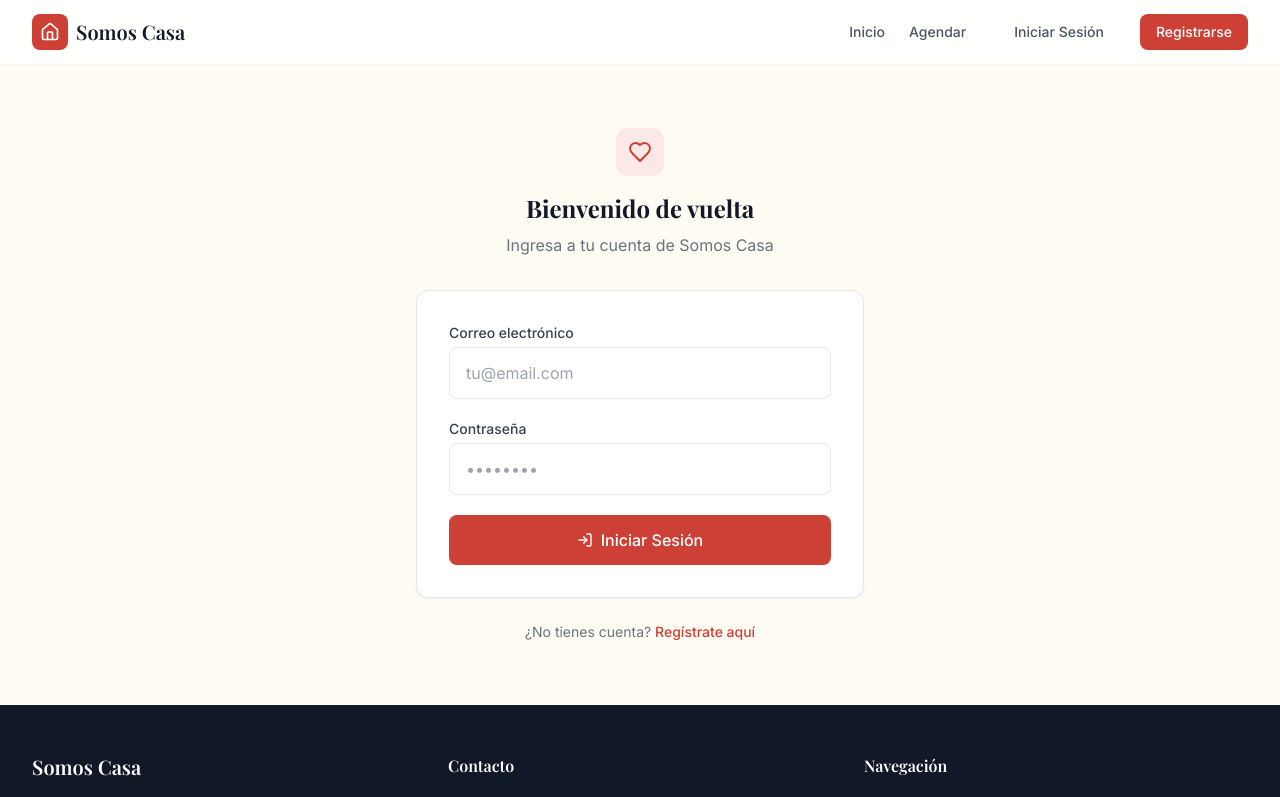
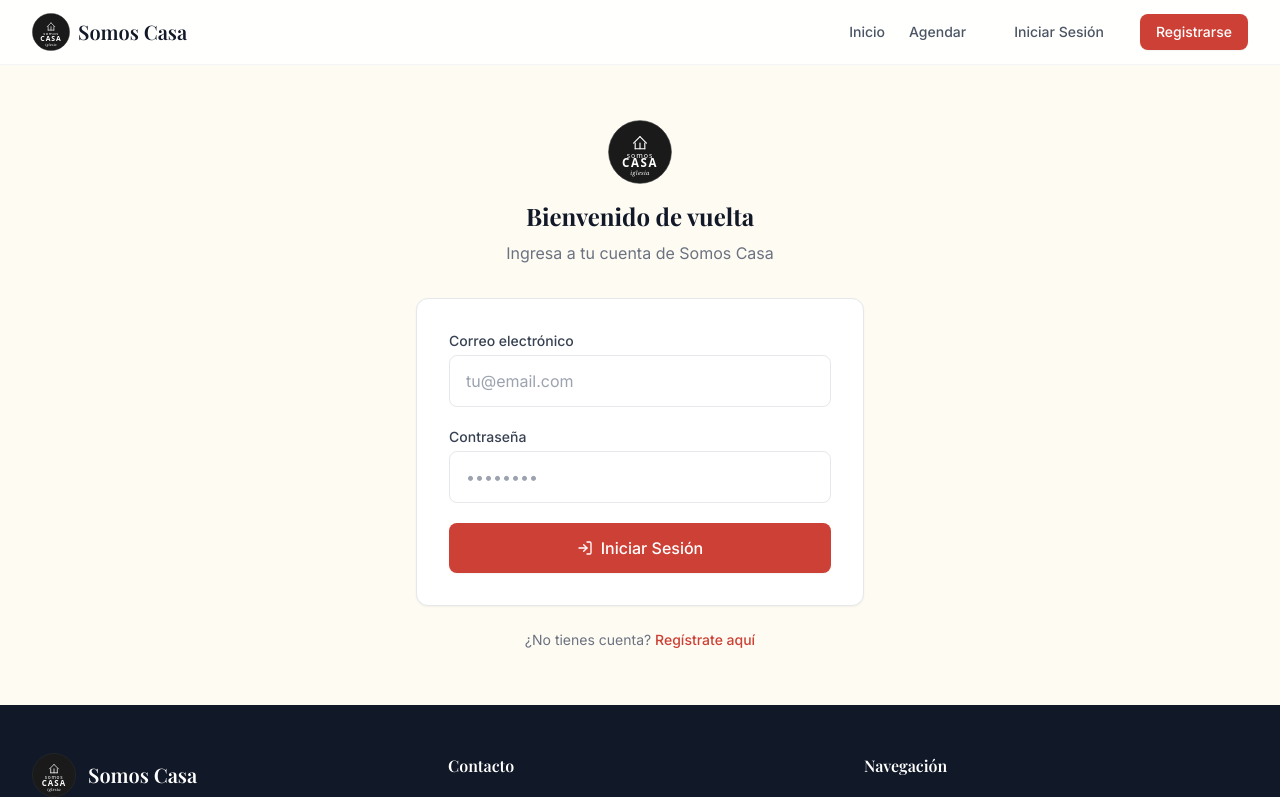
Before and after one commit to Abeldh/somos-casa, a React (Vite) app in the folder client/: page /login in a window 1280 px wide. Shown: the top 797 px of the page. Built offline with nearby package versions, Linux system fonts and the light colour scheme; no server answers.

Commit message:
feat: add Somos Casa circular logo SVG component across header, footer, admin and auth pages

```diff
--- a/client/src/components/layout/AdminLayout.jsx
+++ b/client/src/components/layout/AdminLayout.jsx
@@ -4,6 +4,7 @@ import { LayoutDashboard, Calendar, Clock, Film, LogOut, Home, Menu, X } from 'l
 import { useAuth } from '../../hooks/useAuth';
 import { useNavigate, Link } from 'react-router-dom';
 import { classNames } from '../../utils/helpers';
+import Logo from '../ui/Logo';
 
 const navItems = [
   { to: '/admin', icon: LayoutDashboard, label: 'Dashboard', end: true },
@@ -31,7 +32,10 @@ export default function AdminLayout() {
         <button onClick={() => setSidebarOpen(true)} className="p-2 text-gray-600 hover:bg-gray-100 rounded-lg">
           <Menu className="w-5 h-5" />
         </button>
-        <Link to="/" className="font-display text-lg font-semibold text-gray-900">Somos Casa</Link>
+        <Link to="/" className="flex items-center gap-2">
+          <Logo size={32} />
+          <span className="font-display text-lg font-semibold text-gray-900">Somos Casa</span>
+        </Link>
         <div className="w-9" />
       </header>
 
@@ -47,9 +51,12 @@ export default function AdminLayout() {
         sidebarOpen ? 'translate-x-0' : '-translate-x-full'
       )}>
         <div className="p-6 border-b border-gray-100 flex items-center justify-between">
-          <div>
-            <Link to="/" className="font-display text-lg font-semibold text-gray-900">Somos Casa</Link>
-            <p className="text-xs text-gray-500 mt-1">Panel Administrativo</p>
+          <div className="flex items-center gap-3">
+            <Logo size={36} />
+            <div>
+              <Link to="/" className="font-display text-base font-semibold text-gray-900">Somos Casa</Link>
+              <p className="text-xs text-gray-500">Panel Administrativo</p>
+            </div>
           </div>
           <button onClick={closeSidebar} className="lg:hidden p-1 text-gray-400 hover:text-gray-600">
             <X className="w-5 h-5" />
--- a/client/src/components/layout/Footer.jsx
+++ b/client/src/components/layout/Footer.jsx
@@ -1,4 +1,5 @@
 import { Heart, Mail, Phone, MapPin } from 'lucide-react';
+import Logo from '../ui/Logo';
 
 export default function Footer() {
   return (
@@ -6,7 +7,10 @@ export default function Footer() {
       <div className="max-w-7xl mx-auto px-4 sm:px-6 lg:px-8 py-12">
         <div className="grid grid-cols-1 md:grid-cols-3 gap-8">
           <div>
-            <h3 className="font-display text-xl font-semibold text-white mb-4">Somos Casa</h3>
+            <div className="flex items-center gap-3 mb-4">
+              <Logo size={44} />
+              <h3 className="font-display text-xl font-semibold text-white">Somos Casa</h3>
+            </div>
             <p className="text-sm leading-relaxed text-gray-400">
               Fortalecemos matrimonios a través de asesoría profesional, contenido educativo y acompañamiento integral.
             </p>
--- a/client/src/components/layout/Header.jsx
+++ b/client/src/components/layout/Header.jsx
@@ -3,6 +3,7 @@ import { Link, useNavigate } from 'react-router-dom';
 import { Menu, X, Home, Calendar, LayoutDashboard, LogOut, User } from 'lucide-react';
 import { useAuth } from '../../hooks/useAuth';
 import Button from '../ui/Button';
+import Logo from '../ui/Logo';
 import { getInitials } from '../../utils/helpers';
 
 export default function Header() {
@@ -20,9 +21,7 @@ export default function Header() {
       <div className="max-w-7xl mx-auto px-4 sm:px-6 lg:px-8">
         <div className="flex items-center justify-between h-16">
           <Link to="/" className="flex items-center gap-2">
-            <div className="w-9 h-9 bg-primary-600 rounded-lg flex items-center justify-center">
-              <Home className="w-5 h-5 text-white" />
-            </div>
+            <Logo size={38} />
             <span className="font-display text-xl font-semibold text-gray-900">Somos Casa</span>
           </Link>
 
--- /dev/null
+++ b/client/src/components/ui/Logo.jsx
@@ -0,0 +1,81 @@
+/**
+ * Logo SVG de Somos Casa Iglesia
+ * Recreado como componente React SVG basado en el diseño circular original:
+ * - Fondo circular negro
+ * - Ícono de casa/iglesia arriba
+ * - Texto "somos CASA iglesia"
+ */
+
+export default function Logo({ size = 40, className = '' }) {
+  return (
+    <svg
+      width={size}
+      height={size}
+      viewBox="0 0 200 200"
+      fill="none"
+      xmlns="http://www.w3.org/2000/svg"
+      className={className}
+      aria-label="Logo Somos Casa Iglesia"
+    >
+      {/* Fondo circular */}
+      <circle cx="100" cy="100" r="98" fill="#1a1a1a" stroke="#333" strokeWidth="2" />
+
+      {/* Ícono de casa/iglesia */}
+      <g transform="translate(100, 52)">
+        {/* Techo / líneas de la casa */}
+        <line x1="-20" y1="20" x2="0" y2="0" stroke="white" strokeWidth="3.5" strokeLinecap="round" />
+        <line x1="20" y1="20" x2="0" y2="0" stroke="white" strokeWidth="3.5" strokeLinecap="round" />
+        {/* Paredes verticales */}
+        <line x1="-15" y1="20" x2="-15" y2="38" stroke="white" strokeWidth="3.5" strokeLinecap="round" />
+        <line x1="15" y1="20" x2="15" y2="38" stroke="white" strokeWidth="3.5" strokeLinecap="round" />
+        {/* Línea central (puerta/cruz) */}
+        <line x1="0" y1="20" x2="0" y2="38" stroke="white" strokeWidth="3.5" strokeLinecap="round" />
+        {/* Base */}
+        <line x1="-15" y1="38" x2="15" y2="38" stroke="white" strokeWidth="3.5" strokeLinecap="round" />
+      </g>
+
+      {/* Texto "somos" */}
+      <text
+        x="100"
+        y="118"
+        textAnchor="middle"
+        fill="white"
+        fontFamily="system-ui, -apple-system, sans-serif"
+        fontSize="22"
+        fontWeight="400"
+        letterSpacing="3"
+      >
+        somos
+      </text>
+
+      {/* Texto "CASA" */}
+      <text
+        x="100"
+        y="148"
+        textAnchor="middle"
+        fill="white"
+        fontFamily="system-ui, -apple-system, sans-serif"
+        fontSize="36"
+        fontWeight="800"
+        letterSpacing="5"
+      >
+        CASA
+      </text>
+
+      {/* Texto "iglesia" */}
+      <text
+        x="100"
+        y="172"
+        textAnchor="middle"
+        fill="white"
+        fontFamily="Georgia, serif"
+        fontSize="18"
+        fontStyle="italic"
+        fontWeight="400"
+        letterSpacing="1"
+      >
+        iglesia
+      </text>
+    </svg>
+  );
+}
--- a/client/src/pages/LoginPage.jsx
+++ b/client/src/pages/LoginPage.jsx
@@ -5,6 +5,7 @@ import { useAuth } from '../hooks/useAuth';
 import { useToast } from '../hooks/useToast';
 import Input from '../components/ui/Input';
 import Button from '../components/ui/Button';
+import Logo from '../components/ui/Logo';
 
 export default function LoginPage() {
   const [email, setEmail] = useState('');
@@ -37,8 +38,8 @@ export default function LoginPage() {
     <div className="min-h-[80vh] flex items-center justify-center px-4 py-12">
       <div className="w-full max-w-md">
         <div className="text-center mb-8">
-          <div className="w-12 h-12 bg-primary-100 rounded-xl flex items-center justify-center mx-auto mb-4">
-            <Heart className="w-6 h-6 text-primary-600" />
+          <div className="flex justify-center mb-4">
+            <Logo size={64} />
           </div>
           <h1 className="text-2xl font-display font-bold text-gray-900">Bienvenido de vuelta</h1>
           <p className="text-gray-500 mt-2">Ingresa a tu cuenta de Somos Casa</p>
--- a/client/src/pages/RegisterPage.jsx
+++ b/client/src/pages/RegisterPage.jsx
@@ -5,6 +5,7 @@ import { useAuth } from '../hooks/useAuth';
 import { useToast } from '../hooks/useToast';
 import Input from '../components/ui/Input';
 import Button from '../components/ui/Button';
+import Logo from '../components/ui/Logo';
 
 export default function RegisterPage() {
   const [form, setForm] = useState({ firstName: '', lastName: '', email: '', phone: '', password: '', confirmPassword: '' });
@@ -48,8 +49,8 @@ export default function RegisterPage() {
     <div className="min-h-[80vh] flex items-center justify-center px-4 py-12">
       <div className="w-full max-w-md">
         <div className="text-center mb-8">
-          <div className="w-12 h-12 bg-primary-100 rounded-xl flex items-center justify-center mx-auto mb-4">
-            <Heart className="w-6 h-6 text-primary-600" />
+          <div className="flex justify-center mb-4">
+            <Logo size={64} />
           </div>
           <h1 className="text-2xl font-display font-bold text-gray-900">Crea tu cuenta</h1>
           <p className="text-gray-500 mt-2">Únete a Somos Casa y fortalece tu matrimonio</p>
```
